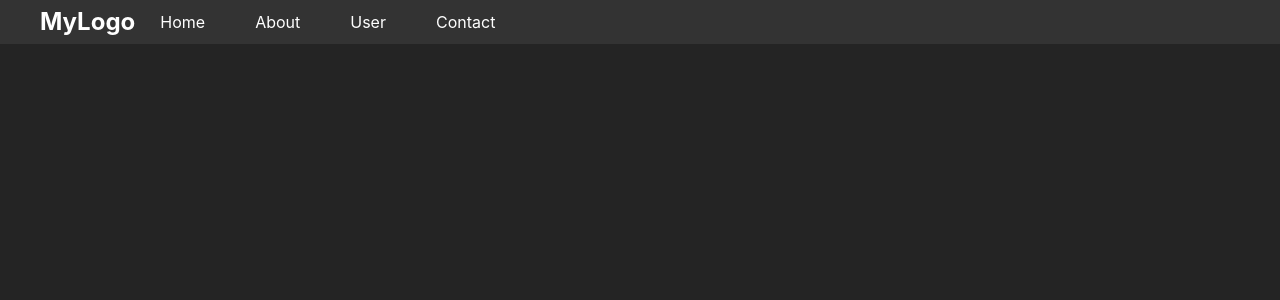
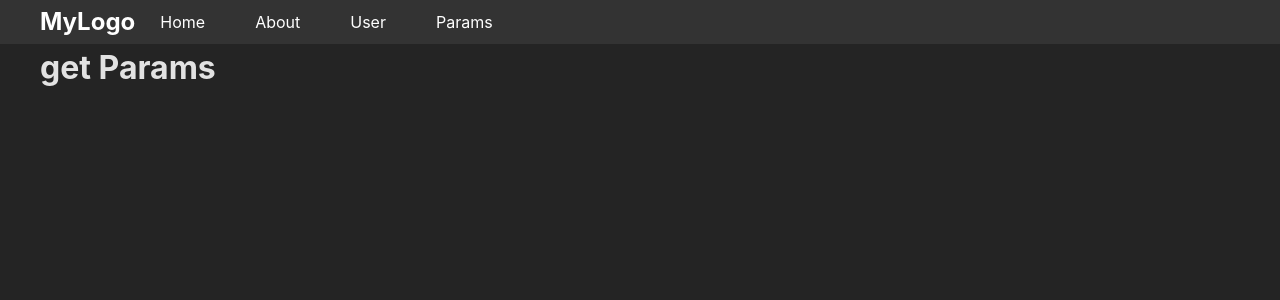
Before and after one commit to HaiderAliGill/React-project, a React (Vite) app: page /params in a window 1280 px wide. Shown: the top 300 px of the page. Built offline with nearby package versions, Linux system fonts and the light colour scheme.

Commit message:
gat params from URL

```diff
--- a/src/App.jsx
+++ b/src/App.jsx
@@ -4,6 +4,7 @@ import Home from "./Component/Home/Home";
 import About from "./Component/About/About";
 import Navbar from "./Component/Navbar/Navbar";
 import UserList from "./Component/UserLIst/UserList";
+import Getparams from "./Component/Getparams/Getparams";
 
 function App() {
   return <>
@@ -13,6 +14,7 @@ function App() {
         <Route path="/" element={<Home />} />
         <Route path="/about" element={<About />} />
         <Route path="/user" element={<UserList />} />
+        <Route path="/params" element={<Getparams />} />
       </Routes>
     </BrowserRouter>
   </>;
--- /dev/null
+++ b/src/Component/Getparams/Getparams.jsx
@@ -0,0 +1,23 @@
+import React from 'react'
+import { useSearchParams } from 'react-router-dom'
+
+function Getparams() {
+
+    let [searxhparams,setsearchparams] = useSearchParams();
+    console.log(searxhparams.get("name"))
+    console.log(searxhparams.get("city"))
+
+    let name = searxhparams.get("name")
+    let city = searxhparams.get("city")
+
+
+  return (
+    <div className='nav-container'>
+        <h1>get Params</h1>
+        <h1>{city}</h1>
+        <h1>{name}</h1>
+    </div>
+  )
+}
+
+export default Getparams
--- a/src/Component/Navbar/Navbar.jsx
+++ b/src/Component/Navbar/Navbar.jsx
@@ -28,7 +28,7 @@ const Navbar = () => {
             <Link to="/user" className="nav-links" onClick={closeMenu}>User</Link>
           </li>
           <li className="nav-item">
-            <Link to="/contact" className="nav-links" onClick={closeMenu}>Contact</Link>
+            <Link to="/params" className="nav-links" onClick={closeMenu}>Params</Link>
           </li>
         </ul>
       </div>
```
